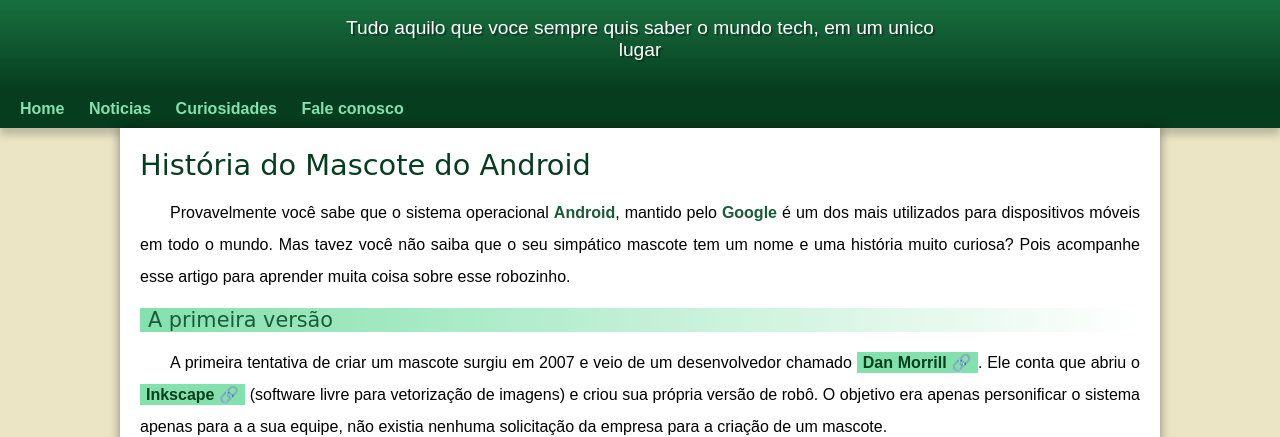
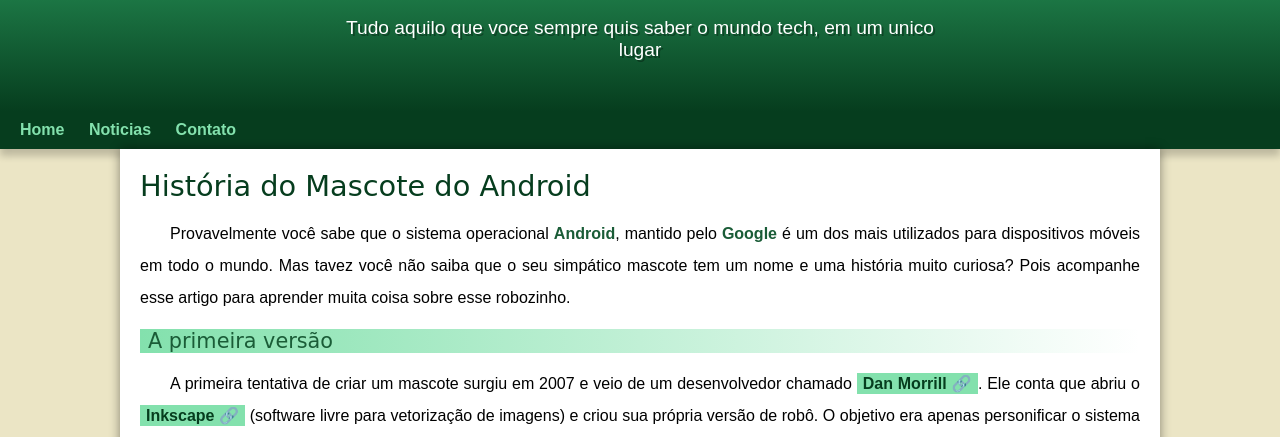
Before and after one commit to kmazzonetto/desafio-10, a plain HTML site: page index.html in a window 1280 px wide. Shown: the part 100-537 px from the top of the page. Drawn offline with Linux system fonts and the light colour scheme; a web font is replaced by a local one.

Commit message:
problema de padding corrigido

```diff
--- a/estilo/style.css
+++ b/estilo/style.css
@@ -1,6 +1,6 @@
 @charset "UTF-8";
 
-@import url('https://fonts.googleapis.com/css2?family=BEBAS+Neue&display=swap');
+@import url('https://fonts.googleapis.com/css2?family=Bebas+Neue&display=swap');
 
 @font-face{
     font-family:'Android';
@@ -60,7 +60,7 @@ header > p {
     padding-right: 10px;
     padding-left: 10px;
     margin: auto;
-    margin-bottom: 30px;
+    padding-bottom: 50px;
     text-shadow: 2px 2px 0px rgba(0, 0, 0, 0.315);
 }
 
--- a/index.html
+++ b/index.html
@@ -17,8 +17,7 @@
    <nav>
     <a href="#">Home</a>
     <a href="#">Noticias</a>
-    <a href="#">Curiosidades</a>
-    <a href="#">Fale conosco</a>
+    <a href="#">Contato</a>
    </nav>
    <main>
     <article>
```
Also changed, not shown: qrcode.png (added).
